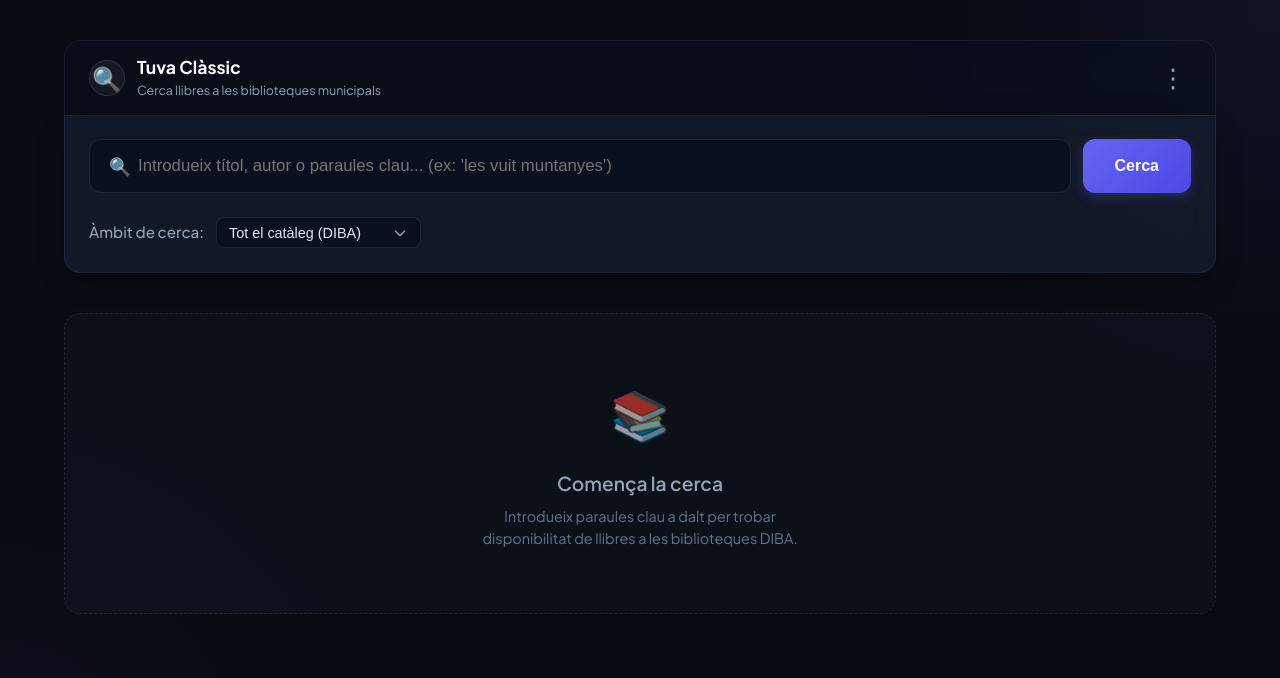
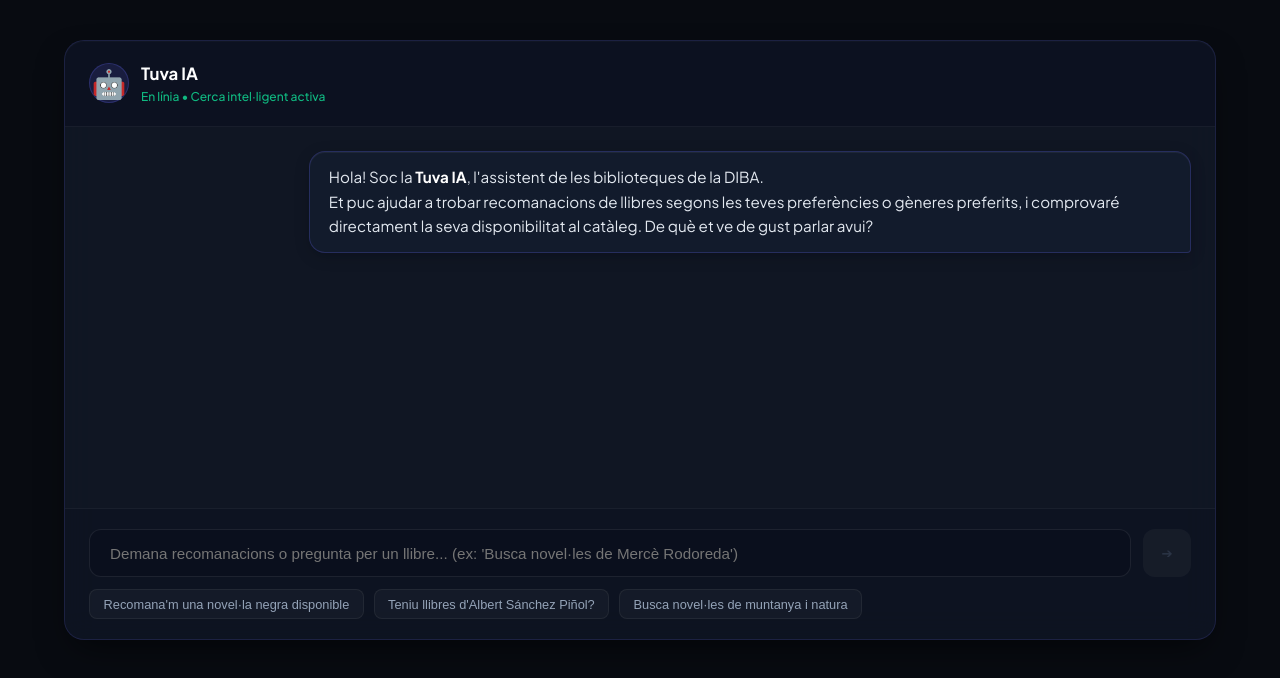
Before and after one commit to dmoliner/llibres-assist, a Vue app: page / in a window 1280 px wide. Shown: the top 678 px of the page. Built offline with nearby package versions, Linux system fonts and the light colour scheme.

Commit message:
feat: eliminada secció Tuva Clàssic, afegit fons #080b11 a #app i respostes de l'assistent alineades a la dreta sense avatar

```diff
--- a/src/App.vue
+++ b/src/App.vue
@@ -1,226 +1,9 @@
 <template>
   <div class="app-container">
-    <!-- Classic Search Tab Content -->
-    <div v-if="activeTab === 'search'">
-      <!-- Search Header -->
-      <div class="app-header-unified search-header">
-        <div class="header-info">
-          <span class="header-logo-icon">🔍</span>
-          <div>
-            <h2>Tuva Clàssic</h2>
-            <p class="header-subtitle">Cerca llibres a les biblioteques municipals</p>
-          </div>
-        </div>
-
-        <!-- Three vertical dots menu -->
-        <div class="header-menu-container" ref="searchMenuRef">
-          <button class="btn-header-menu" @click.stop="isMenuOpen = !isMenuOpen" aria-label="Menú">
-            ⋮
-          </button>
-          <transition name="fade-slide">
-            <div v-if="isMenuOpen" class="header-dropdown-menu">
-              <button
-                class="dropdown-item active"
-                disabled
-              >
-                <span class="dropdown-icon">🔍</span> Tuva Clàssic
-              </button>
-              <button
-                class="dropdown-item"
-                @click="activeTab = 'chat'; isMenuOpen = false"
-              >
-                <span class="dropdown-icon">🤖</span> Tuva IA
-              </button>
-            </div>
-          </transition>
-        </div>
-      </div>
-      <!-- Search Form -->
-      <div class="search-card">
-        <form @submit.prevent="performSearch">
-          <div class="search-input-group">
-            <div class="search-input-wrapper">
-              <span class="search-icon">🔍</span>
-              <input
-                v-model="searchQuery"
-                type="text"
-                class="search-input"
-                placeholder="Introdueix títol, autor o paraules clau... (ex: 'les vuit muntanyes')"
-                :disabled="isLoading"
-                required
-              />
-            </div>
-            <button type="submit" class="btn-search" :disabled="isLoading">
-              <span v-if="isLoading">Cercant...</span>
-              <span v-else>Cerca</span>
-            </button>
-          </div>
-
-          <div class="controls-row">
-            <!-- Scope Selector -->
-            <div class="scope-selector">
-              <label for="scope-select">Àmbit de cerca:</label>
-              <select
-                id="scope-select"
-                v-model="searchScope"
-                class="select-custom"
-                :disabled="isLoading"
-              >
-                <option :value="171">Tot el catàleg (DIBA)</option>
-                <option :value="95">Barcelona Ciutat</option>
-                <option :value="120">L'Hospitalet de Llobregat</option>
-                <option :value="15">Badalona</option>
-                <option :value="148">Terrassa</option>
-                <option :value="140">Sabadell</option>
-              </select>
-            </div>
-          </div>
-        </form>
-      </div>
-
-      <!-- Error State -->
-      <div v-if="errorMessage" class="error-state">
-        <span class="error-icon">⚠️</span>
-        <span>{{ errorMessage }}</span>
-      </div>
-
-      <!-- Loading Skeleton Grid -->
-      <div v-if="isLoading" class="books-grid">
-        <div v-for="n in 4" :key="n" class="skeleton-card">
-          <div class="skeleton-cover skeleton-pulse"></div>
-          <div class="skeleton-details">
-            <div class="skeleton-title skeleton-pulse"></div>
-            <div class="skeleton-author skeleton-pulse"></div>
-            <div class="skeleton-publisher skeleton-pulse"></div>
-            <div class="skeleton-desc skeleton-pulse"></div>
-          </div>
-        </div>
-      </div>
-
-      <!-- Results Grid -->
-      <div v-else-if="searchResult && searchResult.books && searchResult.books.length">
-        <div class="results-header">
-          <div class="results-count">
-            S'han trobat <span>{{ searchResult.total }}</span> resultats per a «{{ lastQuery }}»
-          </div>
-        </div>
-
-        <div class="books-grid">
-          <BookCard
-            v-for="book in displayedBooks"
-            :key="book.id"
-            :book="book"
-          />
-        </div>
-
-        <!-- Button Veure Més -->
-        <div v-if="hasMoreBooks && !showAllBooks" class="more-books-actions">
-          <button @click="showAllBooks = true" class="btn-more-books">
-            Veure més llibres
-          </button>
-        </div>
-      </div>
-
-      <!-- Empty State -->
-      <div v-else class="empty-state">
-        <div class="empty-icon">
-          <span v-if="hasSearched">🔍</span>
-          <span v-else>📚</span>
-        </div>
-        <h3 class="empty-title">
-          {{ hasSearched ? 'No s\'han trobat llibres' : 'Comença la cerca' }}
-        </h3>
-        <p class="empty-text">
-          {{ hasSearched
-            ? 'Prova de cercar amb paraules diferents o desactiva l\'enriquiment si la cerca és molt específica.'
-            : 'Introdueix paraules clau a dalt per trobar disponibilitat de llibres a les biblioteques DIBA.'
-          }}
-        </p>
-      </div>
-    </div>
-
-    <!-- AI Assistant Tab Content -->
-    <div v-else-if="activeTab === 'chat'">
-      <ChatAssistant @change-tab="activeTab = $event" />
-    </div>
+    <ChatAssistant />
   </div>
 </template>
 
 <script setup>
-import { ref, computed, onMounted, onUnmounted } from 'vue'
-import BookCard from './components/BookCard.vue'
 import ChatAssistant from './components/ChatAssistant.vue'
-
-const activeTab = ref('search')
-const isMenuOpen = ref(false)
-const searchMenuRef = ref(null)
-
-const handleClickOutside = (event) => {
-  if (searchMenuRef.value && !searchMenuRef.value.contains(event.target)) {
-    isMenuOpen.value = false
-  }
-}
-
-onMounted(() => {
-  document.addEventListener('click', handleClickOutside)
-})
-
-onUnmounted(() => {
-  document.removeEventListener('click', handleClickOutside)
-})
-const searchQuery = ref('')
-const searchScope = ref(171)
-
-const isLoading = ref(false)
-const hasSearched = ref(false)
-const errorMessage = ref('')
-const searchResult = ref(null)
-const lastQuery = ref('')
-const showAllBooks = ref(false)
-
-const displayedBooks = computed(() => {
-  if (!searchResult.value || !searchResult.value.books) return []
-  if (showAllBooks.value) return searchResult.value.books
-  return searchResult.value.books.slice(0, 4)
-})
-
-const hasMoreBooks = computed(() => {
-  if (!searchResult.value || !searchResult.value.books) return false
-  return searchResult.value.books.length > 4
-})
-
-const performSearch = async () => {
-  if (!searchQuery.value.trim()) return
-
-  showAllBooks.value = false
-  isLoading.value = true
-  errorMessage.value = ''
-  hasSearched.value = true
-  lastQuery.value = searchQuery.value
-
-  const queryParams = new URLSearchParams({
-    q: searchQuery.value,
-    desc: 'false',
-    scope: searchScope.value
-  })
-
-  try {
-    const apiBase = import.meta.env.VITE_API_URL || ''
-    const response = await fetch(`${apiBase}/api/search?${queryParams.toString()}`)
-
-    if (!response.ok) {
-      const errData = await response.json().catch(() => ({}))
-      throw new Error(errData.detail || `Error del servidor (${response.status})`)
-    }
-
-    const data = await response.json()
-    searchResult.value = data
-  } catch (err) {
-    console.error(err)
-    errorMessage.value = `No s'ha pogut realitzar la cerca: ${err.message}`
-    searchResult.value = null
-  } finally {
-    isLoading.value = false
-  }
-}
 </script>
--- a/src/components/ChatAssistant.vue
+++ b/src/components/ChatAssistant.vue
@@ -9,29 +9,6 @@
           <p class="status-online">En línia • Cerca intel·ligent activa</p>
         </div>
       </div>
-
-      <!-- Three vertical dots menu -->
-      <div class="header-menu-container" ref="chatMenuRef">
-        <button class="btn-header-menu" @click.stop="isMenuOpen = !isMenuOpen" aria-label="Menú">
-          ⋮
-        </button>
-        <transition name="fade-slide">
-          <div v-if="isMenuOpen" class="header-dropdown-menu">
-            <button
-              class="dropdown-item"
-              @click="selectTab('search')"
-            >
-              <span class="dropdown-icon">🔍</span> Tuva Clàssic
-            </button>
-            <button
-              class="dropdown-item active"
-              disabled
-            >
-              <span class="dropdown-icon">🤖</span> Tuva IA
-            </button>
-          </div>
-        </transition>
-      </div>
     </div>
 
     <!-- Message Area -->
@@ -41,9 +18,6 @@
         :key="index"
         :class="['chat-bubble-wrapper', msg.role === 'user' ? 'user-wrapper' : 'assistant-wrapper']"
       >
-        <div class="chat-avatar" v-if="msg.role !== 'user'">🤖</div>
-        <div class="chat-avatar user-avatar" v-else>👤</div>
-
         <!-- Missatge d'usuari: sempre text pla -->
         <div v-if="msg.role === 'user'" class="chat-bubble bubble-user" v-html="renderMarkdown(msg.text)"></div>
 
@@ -120,7 +94,6 @@
 
       <!-- Loading State / Thinking -->
       <div v-if="isLoading" class="chat-bubble-wrapper assistant-wrapper">
-        <div class="chat-avatar">🤖</div>
         <div class="chat-bubble bubble-assistant thinking-bubble">
           <span class="thinking-dots">
             <span>.</span><span>.</span><span>.</span>
@@ -162,29 +135,13 @@
 </template>
 
 <script setup>
-import { ref, onMounted, onUnmounted, nextTick } from 'vue'
-
-const emit = defineEmits(['change-tab'])
+import { ref, onMounted, nextTick } from 'vue'
 
 const userInput = ref('')
 const chatScope = ref(171)
 const isLoading = ref(false)
 const messagesContainer = ref(null)
 const inputField = ref(null)
-
-const isMenuOpen = ref(false)
-const chatMenuRef = ref(null)
-
-const selectTab = (tab) => {
-  isMenuOpen.value = false
-  emit('change-tab', tab)
-}
-
-const handleClickOutside = (event) => {
-  if (chatMenuRef.value && !chatMenuRef.value.contains(event.target)) {
-    isMenuOpen.value = false
-  }
-}
 
 // ── Parser de missatges ─────────────────────────────────────────────────────
 
@@ -461,11 +418,6 @@ const useSuggestion = (text) => {
 }
 
 onMounted(() => {
-  document.addEventListener('click', handleClickOutside)
   scrollToBottom()
 })
-
-onUnmounted(() => {
-  document.removeEventListener('click', handleClickOutside)
-})
 </script>
--- a/src/style.css
+++ b/src/style.css
@@ -22,6 +22,11 @@ body {
               radial-gradient(circle at bottom left, rgba(139, 92, 246, 0.05), transparent 400px),
               #080b11;
   background-attachment: fixed;
+}
+
+#app {
+  background-color: #080b11;
+  min-height: 100vh;
 }
 
 * {
@@ -949,30 +954,11 @@ body {
 }
 
 .user-wrapper {
+  align-self: flex-start;
+}
+
+.assistant-wrapper {
   align-self: flex-end;
-  flex-direction: row-reverse;
-}
-
-.assistant-wrapper {
-  align-self: flex-start;
-}
-
-.chat-avatar {
-  width: 32px;
-  height: 32px;
-  border-radius: 50%;
-  background: rgba(99, 102, 241, 0.15);
-  border: 1px solid rgba(99, 102, 241, 0.2);
-  display: flex;
-  align-items: center;
-  justify-content: center;
-  font-size: 1.1rem;
-  flex-shrink: 0;
-}
-
-.user-avatar {
-  background: rgba(255, 255, 255, 0.08);
-  border-color: rgba(255, 255, 255, 0.1);
 }
 
 .chat-bubble {
@@ -986,14 +972,14 @@ body {
 .bubble-user {
   background: linear-gradient(135deg, #6366f1, #4f46e5);
   color: #fff;
-  border-bottom-right-radius: 4px;
+  border-bottom-left-radius: 4px;
 }
 
 .bubble-assistant {
   background: rgba(22, 30, 49, 0.7);
   color: #e2e8f0;
   border: 1px solid rgba(99, 102, 241, 0.25);
-  border-bottom-left-radius: 4px;
+  border-bottom-right-radius: 4px;
   line-height: 1.6;
   font-size: 0.95rem;
   box-shadow: 0 4px 15px rgba(0, 0, 0, 0.2),
```
